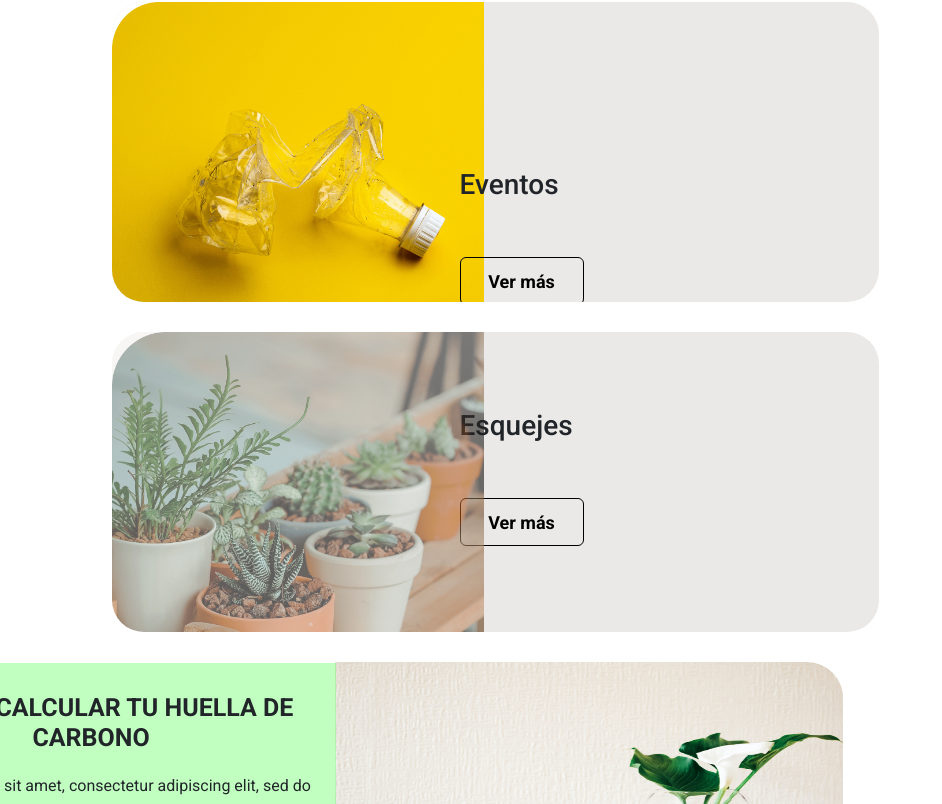
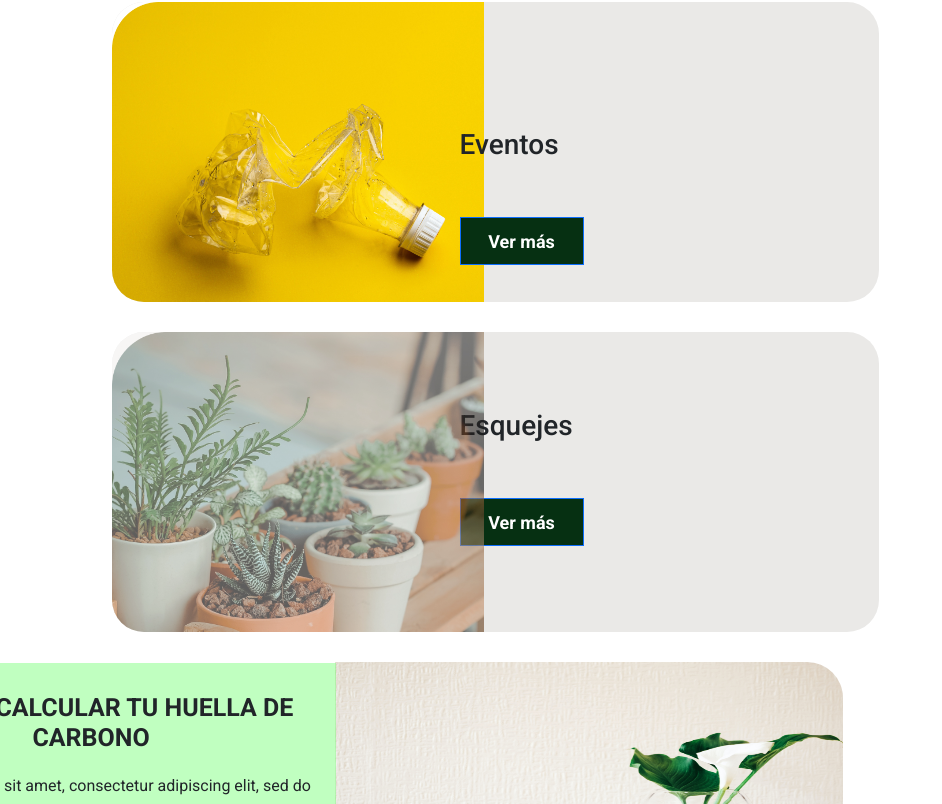
Before and after one commit to Mery1989/GreenLife_CLIENTE, a React (Vite) app in the folder Green Life/: page / in a window 1280 px wide. Shown: the part 836-1640 px from the top of the page, without its empty margins (0-942 px from the left). Built offline with nearby package versions, Linux system fonts and the light colour scheme; a web font is replaced by a local one.

Commit message:
botones arreglaos

```diff
--- a/Green Life/src/components/Carrousel/Carrousel.css
+++ b/Green Life/src/components/Carrousel/Carrousel.css
@@ -37,6 +37,15 @@
   .left-content {
     width: 100%;
   }
+  .boton{
+    font-size: 18px;
+    color: #ffffff;
+    font-weight: normal;
+    width: 124px;
+    height: 48px;
+    background-color: #063012;
+    border-radius: 0;
+  }
 }
 @media only screen and (min-width: 1001px) {
   .left-content {
--- a/Green Life/src/components/Events/Events.css
+++ b/Green Life/src/components/Events/Events.css
@@ -64,12 +64,12 @@
     }
     .btn-primary{
       font-size: 18px;
-      background-color: rgba(255, 255, 255, 0);
-      color: #000;
-      font-weight: bold;
+      color: #ffffff;
+      font-weight: normal;
       width: 124px;
       height: 48px;
-      border-color: #000;
+      background-color: #063012;
+      border-radius: 0;
     }
   }
   @media (min-width: 1000px) {
@@ -80,7 +80,7 @@
 
     }
     .EventTitle{
-      margin-top: -160px;
+      margin-top: -200px;
     }
 
     .row {
@@ -94,11 +94,11 @@
     .btn-primary{
       font-size: 18px;
       background-color: rgba(255, 255, 255, 0);
-      color: #000;
+      color: #ffffff;
       font-weight: bold;
       width: 124px;
       height: 48px;
-      border-color: #000;
+      background-color: #063012;
     }
   }
   @media (min-width: 1400px) {
```
